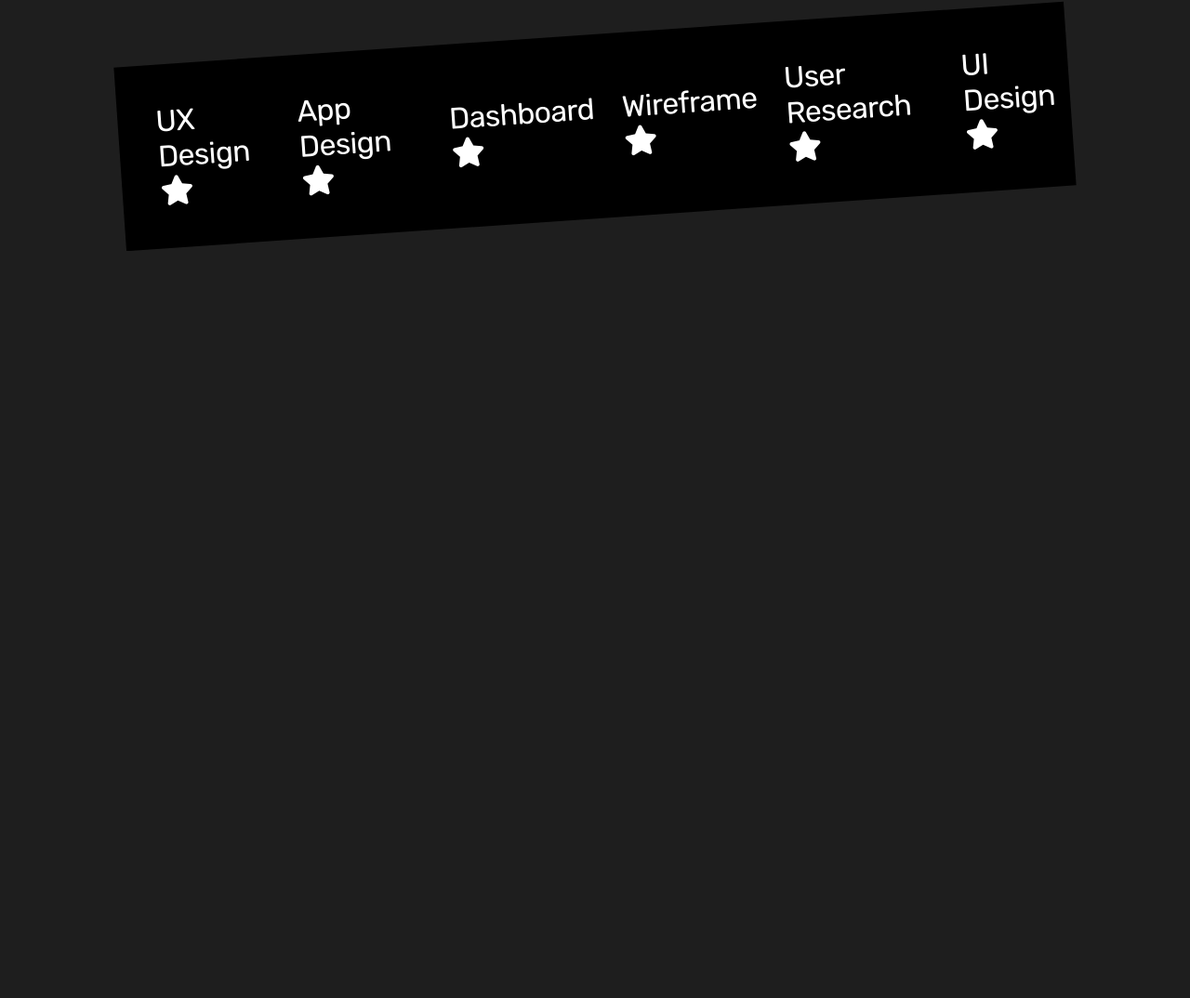
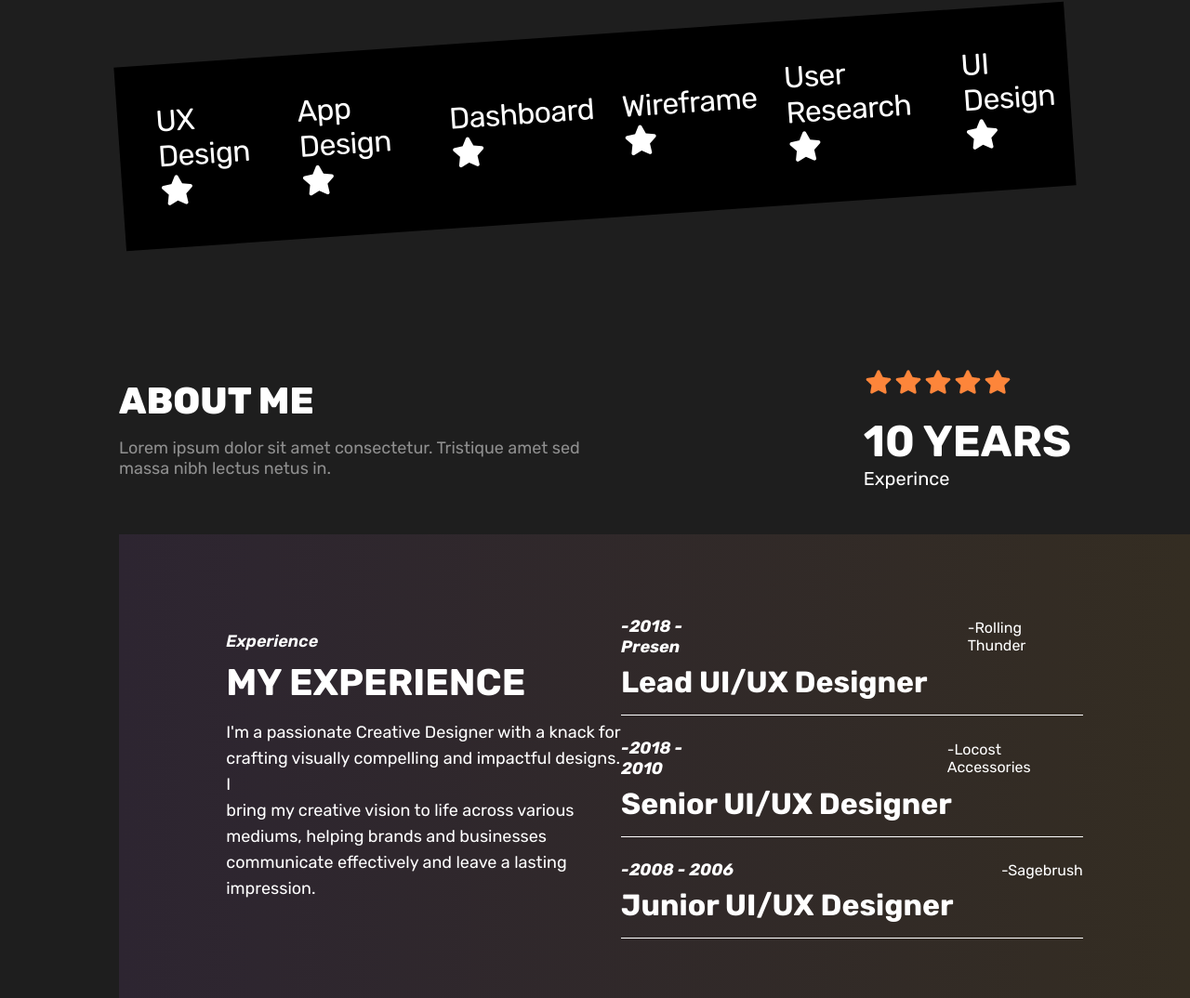
Before and after one commit to nurhanulislamratul/ph-portfolio, a plain HTML site: page index.html in a window 1280 px wide. Shown: the part 585-1659 px from the top of the page at 93% size. Before the commit the page ends 855 px from the top, so only its background shows below. Drawn offline with Linux system fonts and the light colour scheme.

Commit message:
full width section Added

```diff
--- a/index.html
+++ b/index.html
@@ -100,5 +100,61 @@
             </div>
         </section>
         <!-- my-self section End -->
+
+<br> <br> <br> <br>
+        <!-- about section Start -->
+        <section class="about-section">
+            <div class="about-container">
+                <div class="container-1">
+                    <h1>ABOUT ME</h1>
+                    <p>Lorem ipsum dolor sit amet consectetur. Tristique amet sed <br> massa nibh lectus netus in.</p>
+                </div>
+                <div class="container-2">
+                    <img src="assets/Frame 4.png" alt="star-image">
+                    <h1>10 YEARS</h1>
+                    <p>Experince</p>
+                </div>
+            </div>
+        </section>
+        <!-- about section End -->
+
+        <!-- full width section Start  -->
+    <section class="full-container">
+        <div class="half-container">
+            <div class="half-item-1">
+                <h3>Experience</h3>
+                <h1>My experience</h1>
+                <p>I'm a passionate Creative Designer with a knack for <br> crafting visually compelling and impactful
+                    designs. I <br> bring my creative vision to life across various <br> mediums, helping brands and
+                    businesses <br> communicate effectively and leave a lasting <br> impression.</p>
+            </div>
+            <div class="half-item-2">
+                <div class="three-container">
+                    <div class="same-container">
+                        <h3>-2018 - Presen</h3>
+                        <p>-Rolling Thunder</p>
+                    </div>
+                    <h2>Lead UI/UX Designer</h2>
+                </div>
+                <div class="three-container">
+                    <div class="same-container">
+                        <h3>-2018 - 2010</h3>
+                        <p>-Locost Accessories</p>
+                    </div>
+                    <h2>Senior UI/UX Designer</h2>
+                </div>
+                <div class="three-container">
+                    <div class="same-container">
+                        <h3>-2008 - 2006</h3>
+                        <p>-Sagebrush</p>
+                    </div>
+                    <h2>Junior UI/UX Designer</h2>
+                </div>
+            </div>
+        </div>
+    </section>
+        <!-- full width section End  -->
+
+    </header>
 </body>
 </html>
--- a/style.css
+++ b/style.css
@@ -167,6 +167,115 @@
     letter-spacing: -0.60px;
 
 }
+  /* my-self-section Style End */
 
+  /* about section Style Start*/
+.about-section {
+    margin-top: 5rem;
 
-  /* my-self-section Style End */
+  }
+  .about-container {
+    display: flex;
+    justify-content: space-between;
+    align-items: center;
+  }
+  .container-1 h1 {
+    font-family: "Rubik", sans-serif;
+    font-size: 40px;
+    font-weight: 800;
+    color: var(--white);
+    margin-bottom: 1rem;
+  }
+  .container-1 p {
+    font-family: "Rubik", sans-serif;
+    font-size: 18px;
+    font-weight: 400;
+    color: var(--white-half);
+  }
+  .container-2 h1 {
+    font-family: "Rubik", sans-serif;
+    font-size: 47px;
+    font-weight: 700;
+    color: var(--white);
+  }
+  .container-2 p {
+    font-family: "Rubik", sans-serif;
+    font-size: 20px;
+    font-weight: 400;
+    color: var(--white);
+  }
+  .container-2 img {
+    margin-bottom: 1rem;
+  }
+  /* about section Style End*/
+
+  /* full width section Style Start */
+.full-container {
+  width: 90vw;
+  background-image: linear-gradient(to right, #2d2531, #342d22);
+  margin-top: 3rem;
+}
+.half-container {
+  width: 80%;
+  margin: 0 auto 0 auto;
+  display: flex;
+  justify-content: space-between;
+  align-items: center;
+  padding: 4rem 0;
+}
+.half-item-1 h3 {
+  font-family: "Rubik", sans-serif;
+  color: var(--white);
+  font-size: 18px;
+  font-weight: 600;
+  font-style: italic;
+  margin-bottom: 10px;
+}
+.half-item-1 h1 {
+  font-family: "Rubik", sans-serif;
+  color: var(--white);
+  font-size: 40px;
+  font-weight: 700;
+  text-transform: uppercase;
+  margin-bottom: 1rem;
+}
+.half-item-1 p {
+  font-family: "Rubik", sans-serif;
+  color: var(--white);
+  font-size: 18px;
+  font-weight: 400;
+  line-height: 28px;
+}
+.half-item-2 h3 {
+  font-family: "Rubik", sans-serif;
+  color: var(--white);
+  font-size: 18px;
+  font-weight: 700;
+  font-style: italic;
+}
+.half-item-2 p {
+  font-family: "Rubik", sans-serif;
+  color: var(--white);
+  font-size: 16px;
+  font-weight: 400;
+}
+.half-item-2 h2 {
+  font-family: "Rubik", sans-serif;
+  color: var(--white);
+  font-size: 32px;
+  font-weight: 700;
+}
+
+.same-container {
+  display: flex;
+  justify-content: space-between;
+  align-items: center;
+  gap: 15rem;
+  margin-bottom: 8px;
+  margin-top: 1.5rem;
+}
+.three-container {
+  padding-bottom: 1rem;
+  border-bottom: 1px solid var(--white);
+}
+  /* full width section Style End */
```
